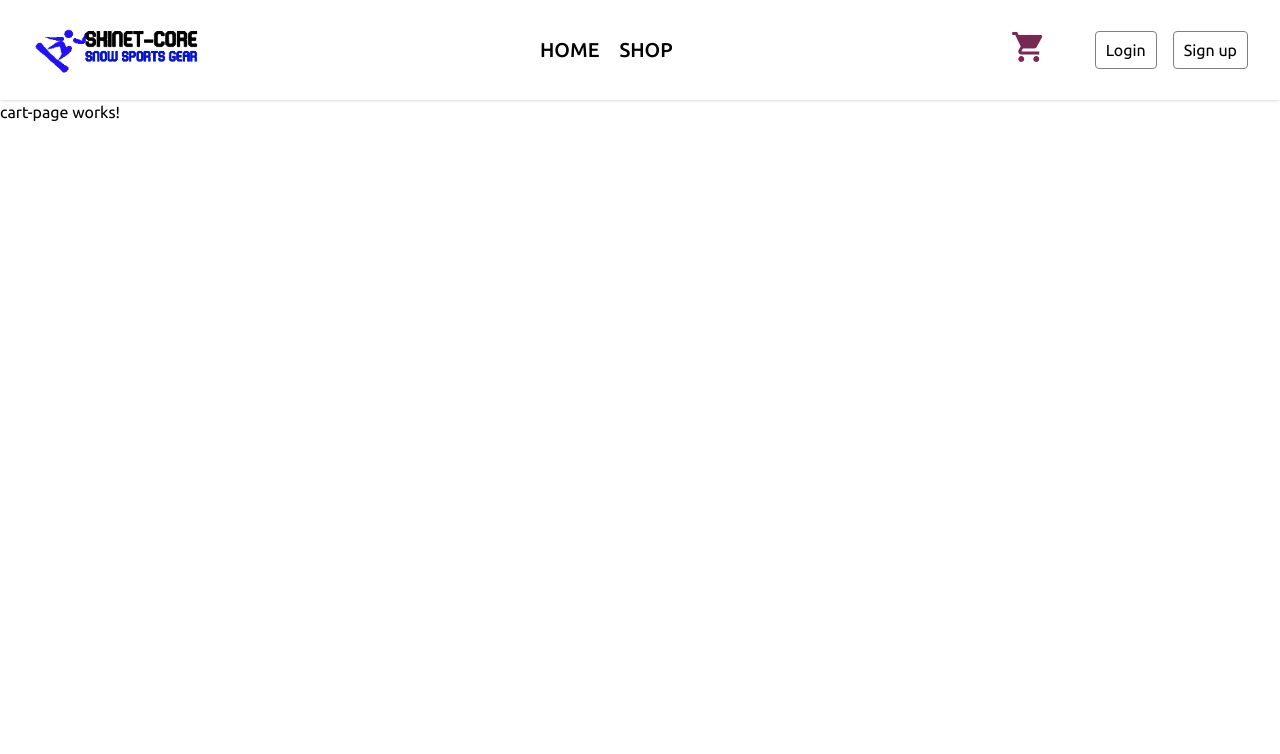
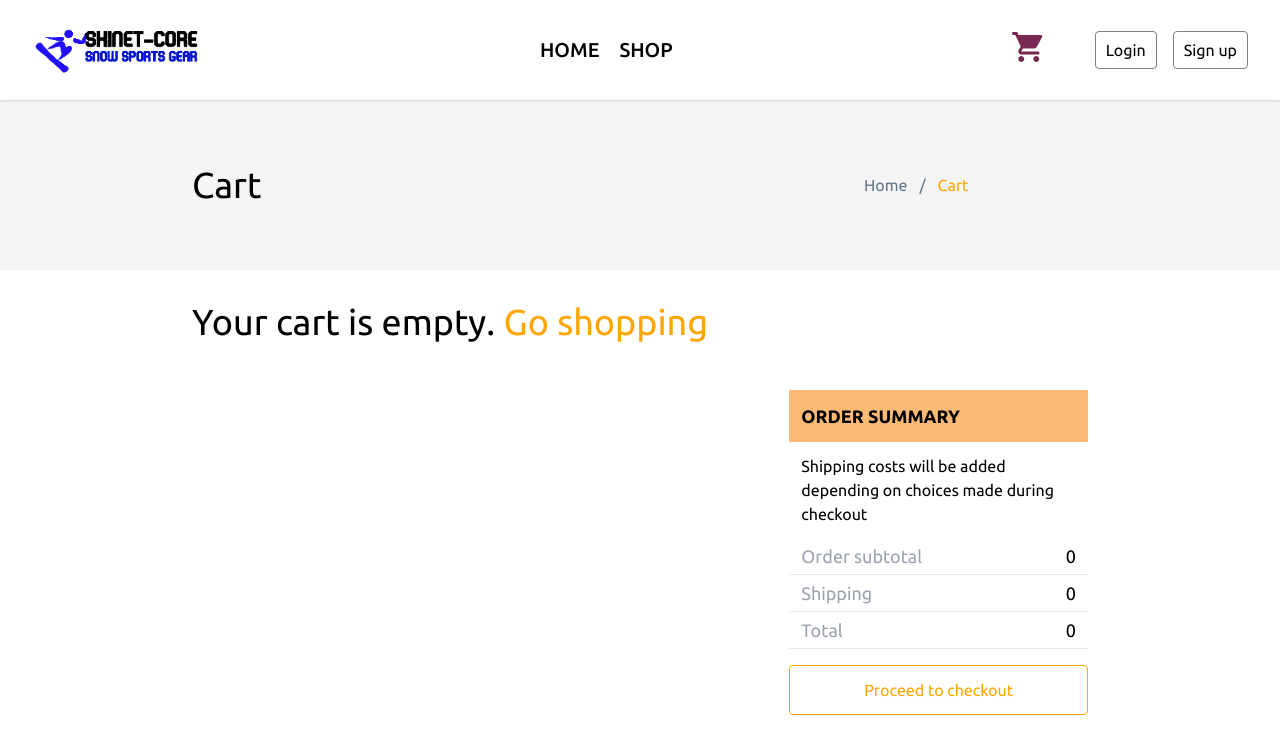
Before and after one commit to hhddang/skinet-clone, an Angular app: page /cart in a window 1280 px wide. Shown: the top 754 px of the page. Built offline with nearby package versions, Linux system fonts and the light colour scheme.

Commit message:
Add cart page

```diff
--- a/src/app/components/header/header.component.html
+++ b/src/app/components/header/header.component.html
@@ -14,8 +14,14 @@
 
   <!-- Buttons -->
   <div class="hidden md:flex items-center">
-    <a href="#" routerLink="/cart" class="mr-12">
+    <a href="#" routerLink="/cart" class="mr-12 relative">
       <mat-icon class="text-[#772953] text-4xl">shopping_cart</mat-icon>
+      <span
+        *ngIf="count > 0"
+        class="absolute bg-red-500 rounded-full w-6 h-6 text-white text-center right-[-8px] top-[-8px]"
+      >
+        {{ count }}
+      </span>
     </a>
     <a href="#" routerLink="/login" class="hover-btn mr-4">Login</a>
     <a href="#" routerLink="/signup" class="hover-btn">Sign up</a>
--- a/src/app/components/header/header.component.scss
+++ b/src/app/components/header/header.component.scss
@@ -1,4 +1,4 @@
-.mat-icon {
+mat-icon {
   width: 100%;
   height: 100%;
 }
--- a/src/app/components/header/header.component.ts
+++ b/src/app/components/header/header.component.ts
@@ -1,12 +1,22 @@
-import { Component } from '@angular/core';
+import { Component, OnInit } from '@angular/core';
+import { CartService } from 'src/app/service/cart/cart.service';
 
 @Component({
   selector: 'app-header',
   templateUrl: './header.component.html',
   styleUrls: ['./header.component.scss'],
 })
-export class HeaderComponent {
+export class HeaderComponent implements OnInit {
   openMobileNav: boolean = false;
+  count: number = 0;
+
+  constructor(private cartService: CartService) {}
+
+  ngOnInit(): void {
+    this.cartService.cartSource$.subscribe(
+      (cart) => (this.count = cart?.length!)
+    );
+  }
 
   toggleMobileNav = () => {
     this.openMobileNav = this.openMobileNav == false ? true : false;
--- a/src/app/pages/cart-page/cart-page.component.html
+++ b/src/app/pages/cart-page/cart-page.component.html
@@ -1,3 +1,134 @@
-<div class="pt-[var(--mobile-header-height)] md:pt-[var(--header-height)]">
-  <p>cart-page works!</p>
+<div class="pt-[var(--mobile-header-height)] md:pt-[var(--header-height)] mb-8">
+  <section class="flex px-[15%] h-[170px] items-center bg-[#f5f5f5]">
+    <div class="w-9/12">
+      <h1 class="text-4xl">Cart</h1>
+    </div>
+    <div class="3/12">
+      <app-breadcrumb />
+    </div>
+  </section>
+
+  <div class="mt-8 flex flex-col justify-center px-[15%]">
+    <!-- Message whther cart is empty -->
+    <div *ngIf="cart.length <= 0" class="text-4xl">
+      <span>Your cart is empty. </span>
+      <a
+        href="#"
+        routerLink="/shop"
+        class="hover:underline text-[var(--primary)]"
+      >
+        Go shopping
+      </a>
+    </div>
+
+    <!-- Table -->
+    <table *ngIf="cart.length > 0">
+      <!-- Header -->
+      <tr class="bg-orange-300">
+        <th>
+          <div class="p-2 text-lg min-w-[150px]">PRODUCT</div>
+        </th>
+        <th>
+          <div class="p-2 text-lg min-w-[150px]">PRICE</div>
+        </th>
+        <th>
+          <div class="p-2 text-lg min-w-[150px]">QUANTITY</div>
+        </th>
+        <th>
+          <div class="p-2 text-lg min-w-[150px]">TOTAL</div>
+        </th>
+        <th>
+          <div class="p-2 text-lg min-w-[150px]">REMOVE</div>
+        </th>
+      </tr>
+      <!-- Body -->
+      <tr *ngFor="let item of cart" class="border-b">
+        <!-- Image and Name -->
+        <td class="mr-8 min-w-[400px]">
+          <div class="p-2 flex gap-1 h-20 items-center">
+            <img
+              src="{{ item.product.pictureUrl }}"
+              alt="{{ item.product.name }}"
+              class="h-full"
+            />
+            <a
+              class="inline-block align-text-bottom hover:underline hover:text-[var(--primary)] font-medium text-lg"
+              href="#"
+              routerLink="/shop/{{ item.product.id }}"
+            >
+              {{ item.product.name }}
+            </a>
+          </div>
+        </td>
+
+        <!-- Unit price -->
+        <td class="text-center text-lg">
+          {{ item.product.price | currency }}
+        </td>
+
+        <!-- Quantity -->
+        <td class="text-center">
+          <div class="flex items-center gap-1 justify-center">
+            <button
+              (click)="descreaseItem(item)"
+              class="w-6 h-6 rounded-full bg-[var(--primary)] text-white"
+            >
+              <mat-icon>remove</mat-icon>
+            </button>
+            <span class="text-xl">{{ item.count }}</span>
+            <button
+              (click)="increaseItem(item)"
+              class="w-6 h-6 rounded-full bg-[var(--primary)] text-white"
+            >
+              <mat-icon>add</mat-icon>
+            </button>
+          </div>
+        </td>
+
+        <!-- Total price -->
+        <td class="text-center text-lg">
+          {{ item.product.price * item.count | currency }}
+        </td>
+
+        <!-- Remove  -->
+        <td class="text-center">
+          <button
+            class="text-red-500 cursor-pointer hover:text-red-700 transition duration-300"
+            (click)="removeItem(item)"
+          >
+            <mat-icon class="text-4xl"> delete_forever </mat-icon>
+          </button>
+        </td>
+      </tr>
+    </table>
+
+    <!-- Summary -->
+    <div class="mt-12 flex justify-end">
+      <div class="w-1/3 gap-3">
+        <h1 class="bg-orange-300 p-3 text-lg font-bold">ORDER SUMMARY</h1>
+        <p class="px-3 py-3">
+          Shipping costs will be added depending on choices made during checkout
+        </p>
+        <div class="flex justify-between px-3 py-1 border-b">
+          <span class="text-gray-400 text-lg">Order subtotal</span>
+          <span class="text-lg">{{ subtotal }}</span>
+        </div>
+        <div class="flex justify-between px-3 py-1 border-b">
+          <span class="text-gray-400 text-lg">Shipping</span>
+          <span class="text-lg">{{ shipping }}</span>
+        </div>
+        <div class="flex justify-between px-3 py-1 border-b">
+          <span class="text-gray-400 text-lg">Total</span>
+          <span class="text-lg">{{ total }}</span>
+        </div>
+        <div class="mt-4 text-center">
+          <button
+            class="p-3 w-full text-[var(--primary)] border border-[var(--primary)] rounded hover:text-white hover:bg-[var(--primary)] transition duration-300"
+          >
+            Proceed to checkout
+          </button>
+        </div>
+      </div>
+    </div>
+  </div>
 </div>
--- a/src/app/pages/cart-page/cart-page.component.scss
+++ b/src/app/pages/cart-page/cart-page.component.scss
@@ -0,0 +1,4 @@
+mat-icon {
+  width: 100%;
+  height: 100%;
+}
--- a/src/app/pages/cart-page/cart-page.component.ts
+++ b/src/app/pages/cart-page/cart-page.component.ts
@@ -1,10 +1,44 @@
-import { Component } from '@angular/core';
+import { Component, OnInit } from '@angular/core';
+import { Cart, CartItem } from 'src/app/models/cart';
+import { CartService } from 'src/app/service/cart/cart.service';
 
 @Component({
   selector: 'app-cart-page',
   templateUrl: './cart-page.component.html',
-  styleUrls: ['./cart-page.component.scss']
+  styleUrls: ['./cart-page.component.scss'],
 })
-export class CartPageComponent {
+export class CartPageComponent implements OnInit {
+  cart: Cart = [];
+  subtotal: number = 0;
+  shipping: number = 0;
+  total: number = 0;
 
+  constructor(private cartService: CartService) {}
+
+  ngOnInit(): void {
+    this.cartService.cartSource$.subscribe((cart) => {
+      this.cart = cart!;
+      this.subtotal = this.cart.reduce(
+        (accum, curr) => accum + curr.count * curr.product.price,
+        0
+      );
+      this.total = this.subtotal + this.shipping;
+    });
+  }
+
+  descreaseItem(item: CartItem) {
+    if (item.count == 1) {
+      this.cartService.removeCartItem(item.product);
+    } else {
+      this.cartService.changeCartItemQuantity(item.product, item.count - 1);
+    }
+  }
+
+  increaseItem(item: CartItem) {
+    this.cartService.changeCartItemQuantity(item.product, item.count + 1);
+  }
+
+  removeItem(item: CartItem) {
+    this.cartService.removeCartItem(item.product);
+  }
 }
--- a/src/app/pages/product-page/product-page.component.ts
+++ b/src/app/pages/product-page/product-page.component.ts
@@ -34,6 +34,5 @@ export class ProductPageComponent implements OnInit {
 
   addToCart(product: Product, count: number) {
     this.cartService.addCartItem(product, count);
-    console.log(this.cartService.getAll());
   }
 }
--- a/src/app/service/cart/cart.service.ts
+++ b/src/app/service/cart/cart.service.ts
@@ -1,4 +1,5 @@
 import { Injectable, OnInit } from '@angular/core';
+import { BehaviorSubject } from 'rxjs';
 import { Cart, CartItem } from 'src/app/models/cart';
 import { Product } from 'src/app/models/product';
 
@@ -6,26 +7,28 @@ import { Product } from 'src/app/models/product';
   providedIn: 'root',
 })
 export class CartService {
+  private cartSource = new BehaviorSubject<Cart | null>(null);
+  cartSource$ = this.cartSource.asObservable();
+
+  constructor() {
+    const stringCart = localStorage.getItem('cart')?.toString() || '[]';
+    this.cartSource.next(JSON.parse(stringCart));
+  }
+
   private isExisted(product: Product): Boolean {
-    const cart = this.getAll();
+    const cart = this.cartSource.value!;
     if (cart.filter((item) => item.product.name == product.name).length) {
       return true;
     }
     return false;
   }
 
-  private writeCartToLocalStorage(cart: Cart) {
-    localStorage.setItem('cart', JSON.stringify(cart));
-  }
-
-  public getAll(): Cart {
-    var stringCart = localStorage.getItem('cart')?.toString() || '[]';
-    const cart = <Cart>JSON.parse(stringCart);
-    return cart;
+  private writeCartToLocalStorage() {
+    localStorage.setItem('cart', JSON.stringify(this.cartSource.value!));
   }
 
   public addCartItem(product: Product, count: number) {
-    const cart = this.getAll();
+    const cart = this.cartSource.value!;
     if (this.isExisted(product)) {
       const cartItem = cart.filter(
         (item) => item.product.name == product.name
@@ -38,21 +41,24 @@ export class CartService {
       };
       cart.push(newCartItem);
     }
-    this.writeCartToLocalStorage(cart);
+    this.cartSource.next(cart);
+    this.writeCartToLocalStorage();
   }
 
   public changeCartItemQuantity(product: Product, count: number) {
-    const cart = this.getAll();
+    const cart = this.cartSource.value!;
     const cartItem = cart.filter(
       (item) => item.product.name == product.name
     )[0];
     cartItem.count = count;
-    this.writeCartToLocalStorage(cart);
+    this.cartSource.next(cart);
+    this.writeCartToLocalStorage();
   }
 
   public removeCartItem(product: Product) {
-    const cart = this.getAll();
+    const cart = this.cartSource.value!;
     const newCart = cart.filter((item) => item.product.name != product.name);
-    this.writeCartToLocalStorage(newCart);
+    this.cartSource.next(newCart);
+    this.writeCartToLocalStorage();
   }
 }
```
